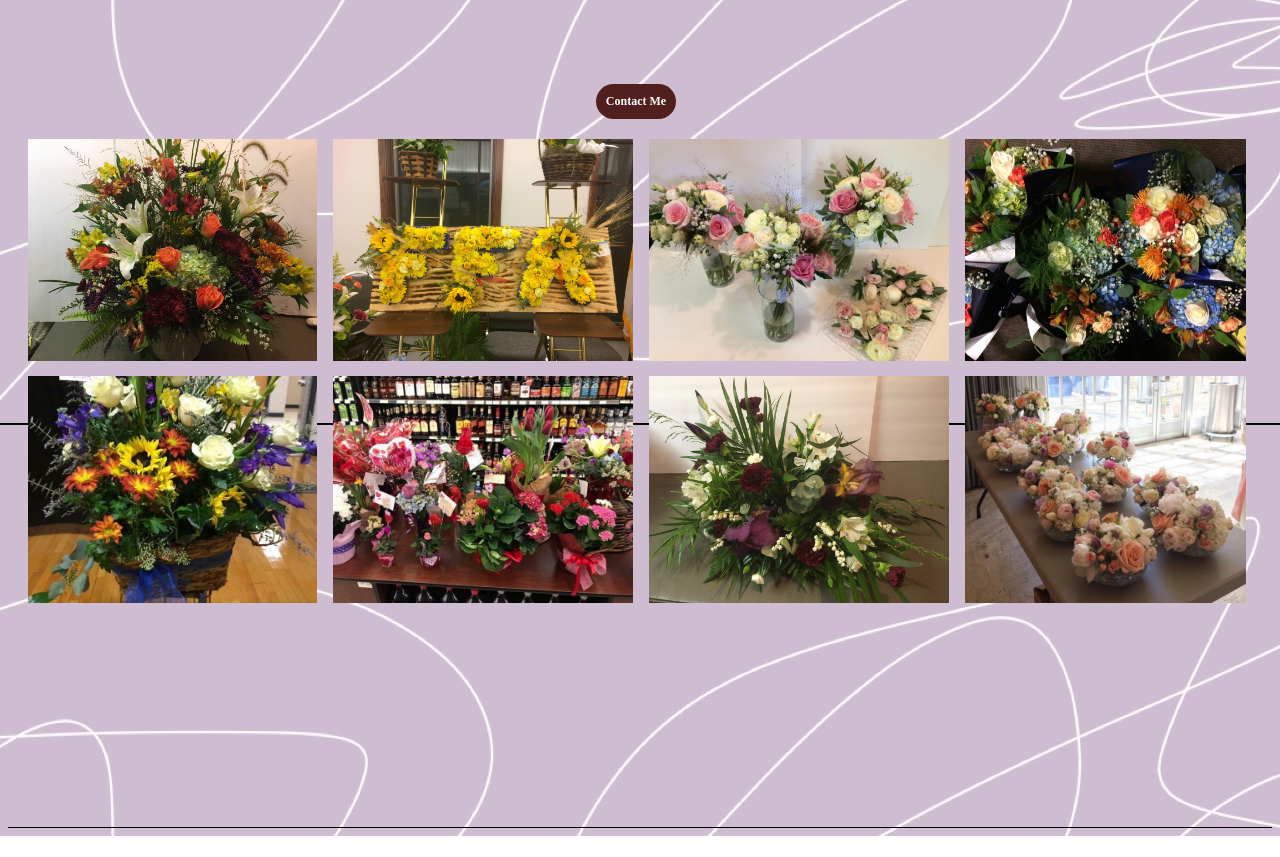
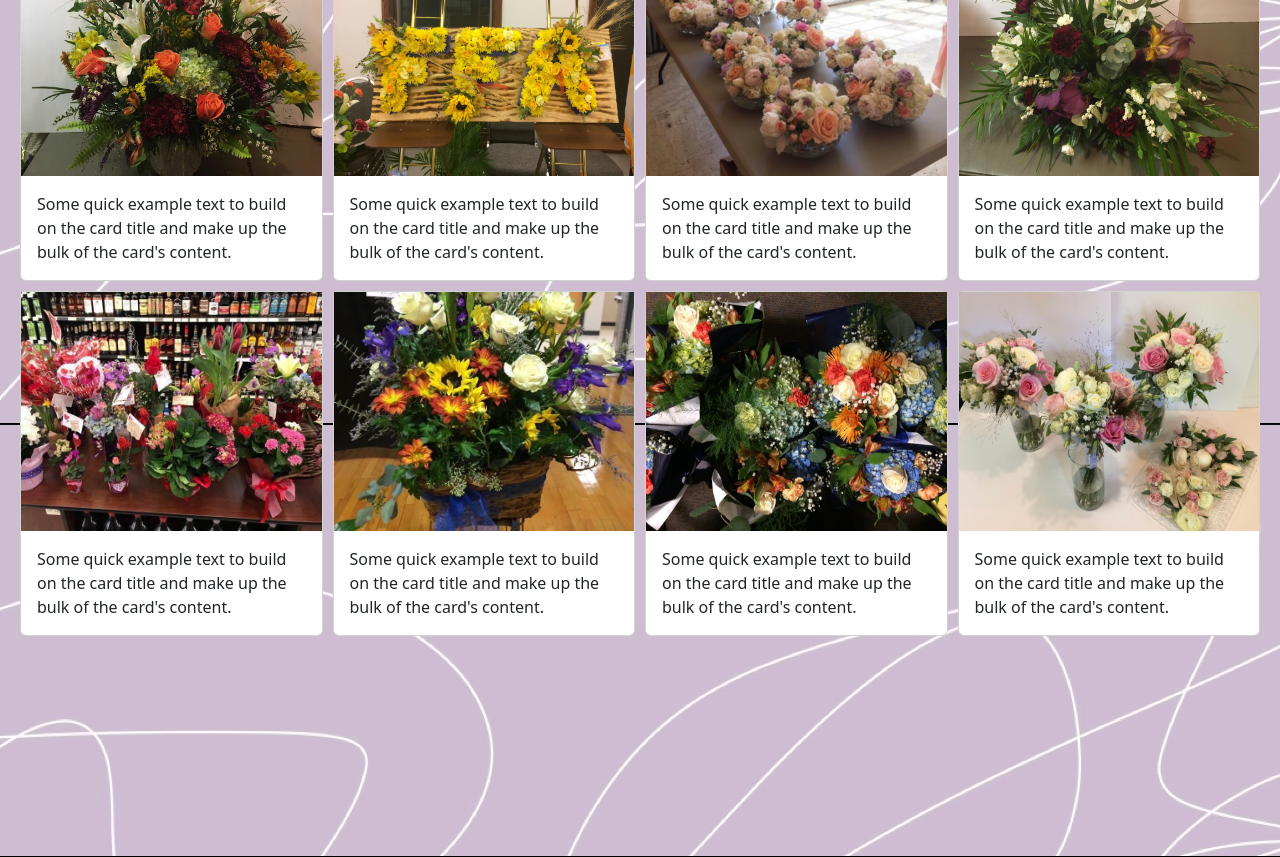
Before and after one commit to AlexOcegueda/FlowersByRebecca, a React (Create React App) app: page / in a window 1280 px wide. Shown: the part 400-1257 px from the top of the page. Before the commit the page ends 1236 px from the top, so only its background shows below. Built offline with nearby package versions, Linux system fonts and the light colour scheme; a web font is replaced by a local one.

Commit message:
implemented bootstrap and created cards

```diff
--- a/package.json
+++ b/package.json
@@ -6,6 +6,7 @@
     "@testing-library/jest-dom": "^5.16.5",
     "@testing-library/react": "^13.4.0",
     "@testing-library/user-event": "^13.5.0",
+    "bootstrap": "^5.2.2",
     "react": "^18.2.0",
     "react-dom": "^18.2.0",
     "react-icons": "^4.6.0",
--- a/src/App.js
+++ b/src/App.js
@@ -1,6 +1,6 @@
 import {Routes, Route} from 'react-router-dom'
 import './App.css'
-
+import 'bootstrap/dist/css/bootstrap.css'
 // pages
 import Home from './pages/Home';
 import Services from './pages/Services';
--- a/src/pages/Home.js
+++ b/src/pages/Home.js
@@ -10,14 +10,54 @@ export default function Home() {
           <Contact to="/Contact">Contact Me</Contact>
         </BannerContainer>
         <ContentContainer>
-          <ContentItem src={require("./BeckysFlowers/image1.jpeg")}></ContentItem>
-          <ContentItem src={require("./BeckysFlowers/image5.jpeg")}></ContentItem>
-          <ContentItem src={require("./BeckysFlowers/home1.jpg")}></ContentItem>
-          <ContentItem src={require("./BeckysFlowers/home2.jpg")}></ContentItem>
-          <ContentItem src={require("./BeckysFlowers/home3.jpg")}></ContentItem>
-          <ContentItem src={require("./BeckysFlowers/home4.jpg")}></ContentItem>
-          <ContentItem src={require("./BeckysFlowers/home5.jpg")}></ContentItem>
-          <ContentItem src={require("./BeckysFlowers/home6.jpg")}></ContentItem>
+            <div class="card">
+                <ContentItem src={require("./BeckysFlowers/image1.jpeg")}></ContentItem>
+                <div class="card-body">
+                    <p class="card-text">Some quick example text to build on the card title and make up the bulk of the card's content.</p>
+                </div>
+            </div>
+            <div class="card">
+                <ContentItem src={require("./BeckysFlowers/image5.jpeg")}></ContentItem>
+                <div class="card-body">
+                    <p class="card-text">Some quick example text to build on the card title and make up the bulk of the card's content.</p>
+                </div>
+            </div>
+            <div class="card">
+                <ContentItem src={require("./BeckysFlowers/home6.jpg")}></ContentItem>
+                <div class="card-body">
+                    <p class="card-text">Some quick example text to build on the card title and make up the bulk of the card's content.</p>
+                </div>
+            </div>
+            <div class="card">
+                <ContentItem src={require("./BeckysFlowers/home5.jpg")}></ContentItem>
+                <div class="card-body">
+                    <p class="card-text">Some quick example text to build on the card title and make up the bulk of the card's content.</p>
+                </div>
+            </div>
+            <div class="card">
+                <ContentItem src={require("./BeckysFlowers/home4.jpg")}></ContentItem>
+                <div class="card-body">
+                    <p class="card-text">Some quick example text to build on the card title and make up the bulk of the card's content.</p>
+                </div>
+            </div>
+            <div class="card">
+                <ContentItem src={require("./BeckysFlowers/home3.jpg")}></ContentItem>
+                <div class="card-body">
+                    <p class="card-text">Some quick example text to build on the card title and make up the bulk of the card's content.</p>
+                </div>
+            </div>
+            <div class="card">
+                <ContentItem src={require("./BeckysFlowers/home2.jpg")}></ContentItem>
+                <div class="card-body">
+                    <p class="card-text">Some quick example text to build on the card title and make up the bulk of the card's content.</p>
+                </div>
+            </div>
+            <div class="card">
+                <ContentItem src={require("./BeckysFlowers/home1.jpg")}></ContentItem>
+                <div class="card-body">
+                    <p class="card-text">Some quick example text to build on the card title and make up the bulk of the card's content.</p>
+                </div>
+            </div>
         </ContentContainer>
     </>
   )
@@ -79,12 +119,10 @@ export const ContentContainer = styled.div`
 `;
 
 export const ContentItem = styled.img`
-    width: 98%;
-    height: 98%;
+    width: 100%;
+    height: 100%;
 
     :hover {
-        width: 100%;
-        height: 100%;
         cursor: pointer;
     }
 
```
Also changed, not shown: 1 other file (tests, documents, lock files or other folders).
